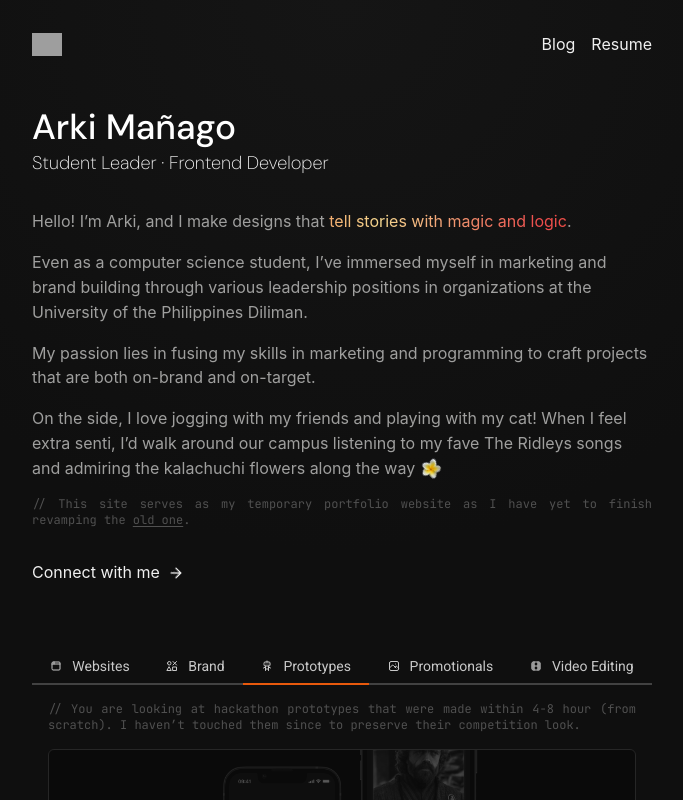
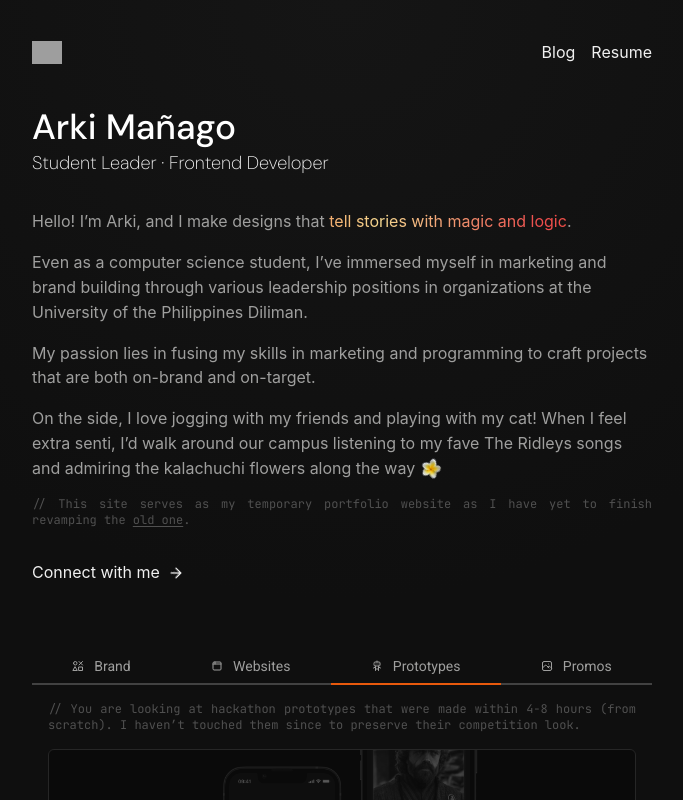
Before and after one commit to ark1tech/Portfolio, a Next.js app: page / in a window 1280 px wide. Both pictures are taken after a click on the tab "Prototypes". Shown: the top 800 px of the page, without its empty margins (298-981 px from the left). Built offline with nearby package versions, Linux system fonts and the light colour scheme; grey boxes are pictures that could not be loaded; a web font is replaced by a local one.

Commit message:
Fix: Change spacing

```diff
--- a/src/app/(prototype)/_masonry.jsx
+++ b/src/app/(prototype)/_masonry.jsx
@@ -5,7 +5,7 @@ export default function Masonry() {
   return (
     <div className="flex flex-col md:px-[1rem] px-0 py-[1rem] gap-[1rem]">
       <p className="text-xs text-[#505050] w-full text-justify text-pretty font-['JetBrains_Mono']">
-        &#47;&#47; You are looking at hackathon prototypes that were made within 4-8 hour (from scratch). I haven&rsquo;t touched them since to preserve their competition look.
+        &#47;&#47; You are looking at hackathon prototypes that were made within 4-8 hours (from scratch). I haven&rsquo;t touched them since to preserve their competition look.
       </p>
       <div className="w-full flex flex-col border-[1px] border-[#262626] rounded-md overflow-hidden full_card">
         <Image
--- a/src/app/(pubmats)/masonry.jsx
+++ b/src/app/(pubmats)/masonry.jsx
@@ -8,7 +8,7 @@ export default function Masonry() {
       <p className="text-xs text-[#505050] w-full text-justify font-['JetBrains_Mono'] text-pretty mb-[1rem]">
         &#47;&#47; Coming soon! For now, you may look at them{" "}
         <a
-          className="text-xs text-[#505050] underline-offset-2 underline hover:text-[#a8a8a8] transition-all text-balance"
+          className="font-['JetBrains_Mono'] text-xs text-[#505050] underline-offset-2 underline hover:text-[#a8a8a8] transition-all text-balance"
           href="https://drive.google.com/drive/folders/1FHIpF2-88C5FVrGwyNyKPFIBATfrisjZ"
           target="_blank">
           here
--- a/src/app/_foot.jsx
+++ b/src/app/_foot.jsx
@@ -9,7 +9,7 @@ export default function Foot() {
   return (
     <footer className="border-t border-[#262626] relative overflow-clip">
       <Image
-        className="z-10 px-[2rem] w-[1200px] h-auto absolute left-0 right-0 bottom-0 mx-auto md:block hidden"
+        className="z-0 px-[2rem] w-[1200px] h-auto absolute left-0 right-0 bottom-0 mx-auto md:block hidden"
         src="/static/images/rkbm_bg.svg"
         width={1346}
         height={461}
--- a/src/app/_hero.jsx
+++ b/src/app/_hero.jsx
@@ -3,8 +3,7 @@ import { FiArrowUpRight } from "react-icons/fi";
 
 export default function Hero() {
   return (
-    <>
-      <div className="flex flex-col items-start gap-[2rem]">
+    <div className=" flex flex-col items-start gap-[2rem]">
       <div className="flex flex-row gap-[1rem] items-center">
         {/* <Image
             className="border-[1px] border-[#262626] rounded-md w-[65px] h-auto"
@@ -15,15 +14,18 @@ export default function Hero() {
           /> */}
         <div className="flex flex-col">
           <div className="flex flex-row gap-[0.5rem] items-center">
-              <h1 className="w-fit leading-tight uncensored">Arki Mañago</h1>
+            <h1 id="uncensored" className="w-fit leading-tight uncensored">
+              Arki Mañago
+            </h1>
           </div>
           <h5 className="w-full">Student Leader · Frontend Developer</h5>
         </div>
       </div>
-        <div className="w-full gap-[1rem] flex flex-col">
+      <div className="w-full gap-[1rem] flex flex-col test3">
         <p>
           Hello! I&rsquo;m Arki, and I make designs that{" "}
-            <span className="magic-text uncensored">
+          {/* #text:has(.anime-title:hover) .word:not(.anime-title) {opacity: 0.2;} */}
+          <span id="uncensored" className="magic-text uncensored">
             tell stories with magic and logic
           </span>
           .
@@ -39,8 +41,7 @@ export default function Hero() {
         </p>
         <p>
           On the side, I love jogging with my friends and playing with my cat!
-            When I feel extra senti, I&rsquo;d walk around our campus listening
-            to{" "}
+          When I feel extra senti, I&rsquo;d walk around our campus listening to{" "}
           <a
             className="text-inherit hover:text-white transition-all cursor-help"
             href="https://open.spotify.com/album/4prgRUxaRi1OHVtCMrCbK2?si=yPVFGef3QBW2RlYfnvwgkA"
@@ -84,6 +85,5 @@ export default function Hero() {
           </a> */}
       </div>
     </div>
-    </>
   );
 }
--- a/src/app/_nav.jsx
+++ b/src/app/_nav.jsx
@@ -3,7 +3,7 @@ import Link from "next/link";
 
 export default function NavBar() {
   return (
-    <nav className="py-[2rem] flex flex-row justify-between items-center ">
+    <nav className="py-[2.5rem] flex flex-row justify-between items-center ">
       <Link href="/">
         <Image
           className="hover:drop-shadow-[0_0_6px_#ef542bAF] hover:rotate-90  transition-all"
--- a/src/app/_projects.jsx
+++ b/src/app/_projects.jsx
@@ -19,16 +19,24 @@ import VidMasonry from "./(video)/masonry.jsx";
 export default function Projects() {
   const iconStyle = { width: rem(12), height: rem(12) };
   return (
-    <MantineProvider defaultColorScheme="dark">
-      <Tabs color="orange" defaultValue="websites">
-        <Tabs.List grow justify="space-between">
+    <MantineProvider
+      defaultColorScheme="dark"
+      theme={{
+        fontFamily: "Inter, sans-serif",
+      }}>
+      <Tabs color="orange" defaultValue="brand">
+        <Tabs.List
+          grow
+          justify="space-between"
+          color="gray"
+          className="text-[#9f9f9e] ">
+          <Tabs.Tab value="brand" leftSection={<IconIcons style={iconStyle} />}>
+            Brand
+          </Tabs.Tab>
           <Tabs.Tab
             value="websites"
             leftSection={<IconBrowser style={iconStyle} />}>
             Websites
-          </Tabs.Tab>
-          <Tabs.Tab value="brand" leftSection={<IconIcons style={iconStyle} />}>
-            Brand
           </Tabs.Tab>
           <Tabs.Tab
             value="prototypes"
@@ -38,11 +46,11 @@ export default function Projects() {
           <Tabs.Tab
             value="pubmats"
             leftSection={<IconPhoto style={iconStyle} />}>
-            Promotionals
+            Promos
           </Tabs.Tab>
-          <Tabs.Tab value="video" leftSection={<IconMovie style={iconStyle} />}>
+          {/* <Tabs.Tab value="video" leftSection={<IconMovie style={iconStyle} />}>
             Video Editing
-          </Tabs.Tab>
+          </Tabs.Tab> */}
         </Tabs.List>
 
         <Tabs.Panel value="websites">
@@ -77,14 +85,14 @@ export default function Projects() {
             <PubMasonry />
           </motion.div>
         </Tabs.Panel>
-        <Tabs.Panel value="video">
+        {/* <Tabs.Panel value="video">
           <motion.div
             initial={{ opacity: 0 }}
             whileInView={{ opacity: 1 }}
             transition={{ duration: 0.5 }}>
             <VidMasonry />
           </motion.div>
-        </Tabs.Panel>
+        </Tabs.Panel> */}
       </Tabs>
     </MantineProvider>
   );
--- a/src/app/globals.css
+++ b/src/app/globals.css
@@ -22,24 +22,24 @@
 }
 
 ::-webkit-scrollbar {
-  width: 4px;
+  width: 6px;
   height: 3px;
 }
 ::-webkit-scrollbar-track {
-  background: transparent;
+  background:rgb(19, 19, 19);
 }
 ::-webkit-scrollbar-thumb {
-  background: rgba(58, 58, 58, 0.5);
-  border-radius: 20px;
+  background: rgba(39, 39, 39, 0.5);
 }
 ::-webkit-scrollbar-thumb:hover {
-  background: rgba(224, 103, 82, 0.5);
+  background: rgba(245, 63, 31, 0.5);
 }
 ::-webkit-scrollbar-corner {
   background: rgba(0, 0, 0, 0);
 }
 
 body {
+
   /* background: linear-gradient(to bottom, transparent, var(--background-end-rgb))
     var(--background-start-rgb); */
   color: rgb(var(--foreground-rgb));
@@ -56,7 +56,7 @@ body {
   background-image: radial-gradient(
     circle farthest-corner at top,
     #151515 0px,
-    var(--background-start-rgb) 550px
+    var(--background-start-rgb) 600px
   );
   background-repeat: no-repeat;
   background-blend-mode: normal;
@@ -108,6 +108,11 @@ body {
   }
 }
 
+/* .hero:has(.uncensored:hover) :not(.uncensored) {
+  opacity: 0.2;
+} */
+
+
 .container {
   max-width: 1536px;
   margin-left: auto;
@@ -124,7 +129,7 @@ main,
   max-width: var(--content-width);
   margin-left: auto;
   margin-right: auto;
-  padding: 1rem 2.5rem 0 2.5rem;
+  padding: 0 2.5rem 0 2.5rem;
 }
 
 footer {
--- a/src/app/layout.js
+++ b/src/app/layout.js
@@ -23,7 +23,7 @@ export default function RootLayout({ children }) {
         <ColorSchemeScript forceColorScheme="dark" />
       </head>
       <body className="font-['Roboto']">
-        <div className="container flex flex-col gap-[0rem] items-center min-h-[100svh]">
+        <div className="container flex flex-col items-center">
           <NavBar />
           {children}
         </div>
--- a/src/app/page.js
+++ b/src/app/page.js
@@ -6,11 +6,9 @@ import Footer from "./_foot";
 export default function Home() {
   return (
     <>
-      <main className="min-h-[100svh] w-full flex flex-col gap-[4rem]">
+      <main className="gap-[4rem] min-h-[100svh] w-full flex flex-col test0">
         <Hero />
-        <div className="min-h-[90svh]">
-          <Projects />
-        </div>
+        <Projects />
       </main>
       <div className="mt-[8rem]">
         <Footer />
```
Lines whose indentation alone changed are shown as unchanged.
